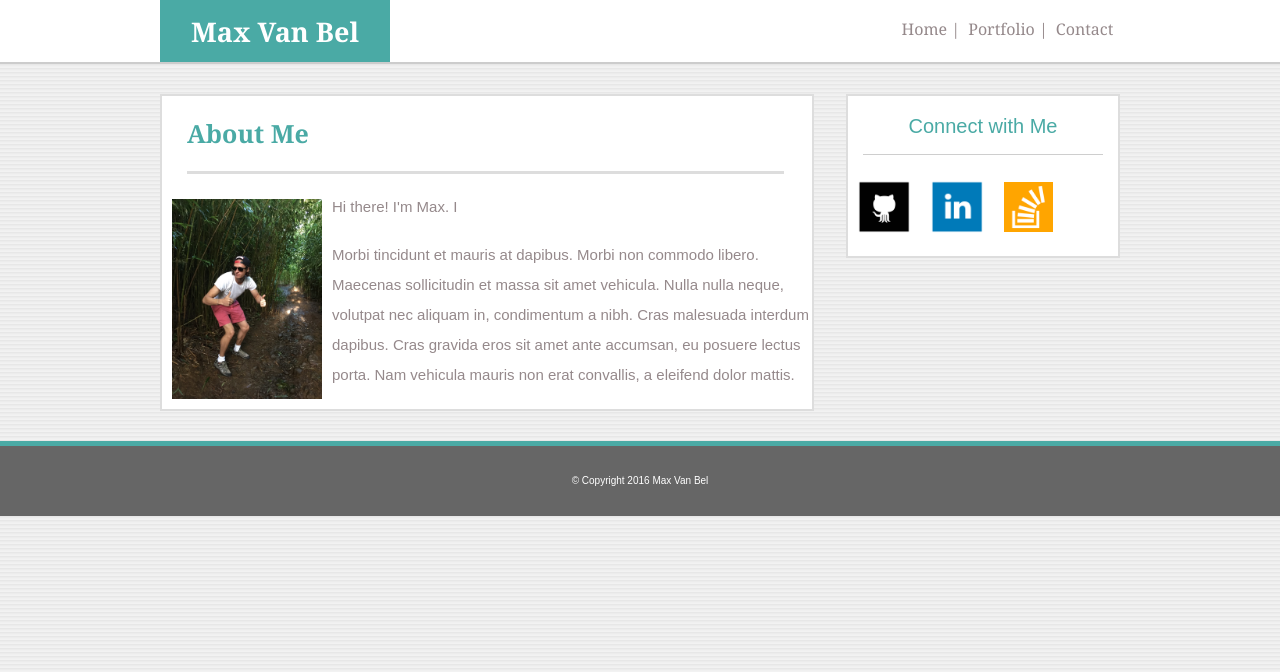
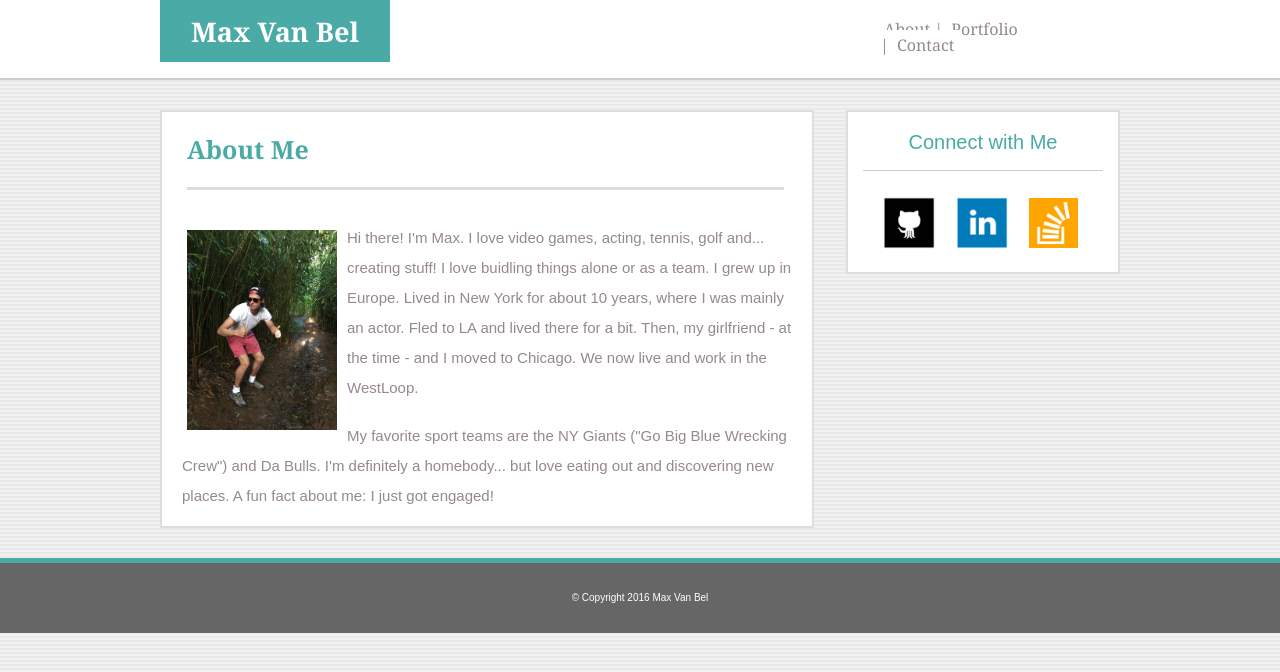
Before and after one commit to mdvb1001/Basic-Portfolio, a PHP site: page / in a window 1280 px wide. Shown: the top 672 px of the page. Run offline with PHP 8.4, Linux system fonts and the light colour scheme.

Commit message:
final final

```diff
--- a/assets/css/style.css
+++ b/assets/css/style.css
@@ -40,7 +40,7 @@
 
 
 .nav {
-    margin-left: 737.5px;
+    margin-left: 720px;
     margin-top: 0px;
     padding-top: 21px;
     padding-bottom: 25px;
@@ -83,10 +83,13 @@
     color: #4aaaa5;
     padding: 25px 0px 25px 0px;
     margin-left: 25px;
-    border-bottom: 3px solid #dddddd;
+    border-bottom: 3px solid #dddddd
+}
 
+.center {
+    padding: 15px;
+}
 
-}
 
 .first-pic {
     float: left;
@@ -134,14 +137,21 @@
     font-size: 20px;
     color: #4aaaa5;
 }
+.all-icons {
+    margin-left: 25px;
+}
 
 .icon {
+    height: 55px;
+    width: 55px;
     float: left;
     padding: 9px;
     margin: 0 auto;
 }
 
-#special {
+.special {
+    height: 49.5px;
+    width: 49.5px;
     float: left;
     padding-top: 12px;
     margin-left: 9.75px;
@@ -167,19 +177,6 @@
 
 }
 
-/* .form is similar to .content for index and portfolio ...
-should probably delete this selector... */
-
-.form {
-    float: left;
-    width: 650px;
-    border: 2px solid #dddddd;
-    overflow: hidden;
-    background: white;
-    padding-top: 50px;
-    margin-bottom: 30px;
-    padding: 10px 10px 0px 10px;
-}
 
 textarea {
     width: 100%;
@@ -195,8 +192,7 @@
 }
 
 .square {
-    margin-left: 10px;
-    margin-right: 10px;
+    padding: 0px 25px 0px 25px;
 }
 
 .five-pics {
--- a/contact.html
+++ b/contact.html
@@ -20,7 +20,9 @@
   <section class="buzz">
       <aside class="side">
         <div class=side-title>Connect with Me</div>
-          <a href="https://github.com/mdvb1001" target="_blank"><img class="icon" src="assets/images/1475661936_github_square_black.png" alt="github" width="55px" height="55px"></a><a href="https://www.linkedin.com/in/max-van-bel-75152211?authType=NAME_SEARCH&authToken=GFng&locale=en_US&trk=tyah&trkInfo=clickedVertical%3Amynetwork%2CclickedEntityId%3A40107949%2CauthType%3ANAME_SEARCH%2Cidx%3A1-1-1%2CtarId%3A1475730710819%2Ctas%3Amax" target="_blank"><img class="icon" src="assets/images/1475661922_linkedin_square_color.png" alt="linkedin" width="55px" height="55px"></a><a href="http://stackoverflow.com/users/6719957/user6719957" target="_blank"><img id="special" src="assets/images/1475661878_stackoverflow.png" alt="stackoverflow" width="49.5px" height="49.5px"></a>
+          <div class=all-icons>
+            <a href="https://github.com/mdvb1001" target="_blank"><img class="icon" src="assets/images/1475661936_github_square_black.png" alt="github"></a><a href="https://www.linkedin.com/in/max-van-bel-75152211?authType=NAME_SEARCH&authToken=GFng&locale=en_US&trk=tyah&trkInfo=clickedVertical%3Amynetwork%2CclickedEntityId%3A40107949%2CauthType%3ANAME_SEARCH%2Cidx%3A1-1-1%2CtarId%3A1475730710819%2Ctas%3Amax" target="_blank"><img class="icon" src="assets/images/1475661922_linkedin_square_color.png" alt="linkedin"></a><a href="http://stackoverflow.com/users/6719957/user6719957" target="_blank"><img class="special" src="assets/images/1475661878_stackoverflow.png" alt="stackoverflow"></a>
+          </div>
       </aside>
       <form class="content">
         <h1 class="container-2">Contact</h1>
--- a/index.html
+++ b/index.html
@@ -1,7 +1,7 @@
 <!DOCTYPE html>
 <html>
 <head>
-<title>Home Page</title>
+  <title>Home Page</title>
   <link rel="stylesheet" type="text/css" href="assets/css/reset.css">
   <link rel="stylesheet" type="text/css" href="assets/css/style.css">
 </head>
@@ -12,7 +12,7 @@
     <div class="header">
     <h1 class="container">Max Van Bel</h1>
     <ul class="nav">
-      <li class="nav-element"><a class="nav-link" href="index.html">Home |</a></li><li class="nav-element"><a class="nav-link" href="portfolio.html">Portfolio |</a></li><li class="nav-element"><a class="nav-link" href="contact.html">Contact</a></li>
+      <li class="nav-element"><a class="nav-link" href="index.html">About |</a></li><li class="nav-element"><a class="nav-link" href="portfolio.html">Portfolio |</a></li><li class="nav-element"><a class="nav-link" href="contact.html">Contact</a></li>
     </ul>
     </div>
   </header>
@@ -20,12 +20,16 @@
   <section class="buzz">
       <aside class="side">
         <div class=side-title>Connect with Me</div>
-          <a href="https://github.com/mdvb1001" target="_blank"><img class="icon" src="assets/images/1475661936_github_square_black.png" alt="github" width="55px" height="55px"></a><a href="https://www.linkedin.com/in/max-van-bel-75152211?authType=NAME_SEARCH&authToken=GFng&locale=en_US&trk=tyah&trkInfo=clickedVertical%3Amynetwork%2CclickedEntityId%3A40107949%2CauthType%3ANAME_SEARCH%2Cidx%3A1-1-1%2CtarId%3A1475730710819%2Ctas%3Amax" target="_blank"><img class="icon" src="assets/images/1475661922_linkedin_square_color.png" alt="linkedin" width="55px" height="55px"></a><a href="http://stackoverflow.com/users/6719957/user6719957" target="_blank"><img id="special" src="assets/images/1475661878_stackoverflow.png" alt="stackoverflow" width="49.5px" height="49.5px"></a>
+          <div class=all-icons>
+            <a href="https://github.com/mdvb1001" target="_blank"><img class="icon" src="assets/images/1475661936_github_square_black.png" alt="github"></a><a href="https://www.linkedin.com/in/max-van-bel-75152211?authType=NAME_SEARCH&authToken=GFng&locale=en_US&trk=tyah&trkInfo=clickedVertical%3Amynetwork%2CclickedEntityId%3A40107949%2CauthType%3ANAME_SEARCH%2Cidx%3A1-1-1%2CtarId%3A1475730710819%2Ctas%3Amax" target="_blank"><img class="icon" src="assets/images/1475661922_linkedin_square_color.png" alt="linkedin"></a><a href="http://stackoverflow.com/users/6719957/user6719957" target="_blank"><img class="special" src="assets/images/1475661878_stackoverflow.png" alt="stackoverflow"></a>
+          </div>
       </aside>
       <div class="content">
         <h1 class="container-2">About Me</h1>
-          <img class="first-pic" src="assets/images/IMG_0061.jpg" alt="two thumbs up" width="150px" height="200px">
-          <p class="para">Hi there! I'm Max. I</p><p class="para"> Morbi tincidunt et mauris at dapibus. Morbi non commodo libero. Maecenas sollicitudin et massa sit amet vehicula. Nulla nulla neque, volutpat nec aliquam in, condimentum a nibh. Cras malesuada interdum dapibus. Cras gravida eros sit amet ante accumsan, eu posuere lectus porta. Nam vehicula mauris non erat convallis, a eleifend dolor mattis.</p>
+          <div class="center">
+            <img class="first-pic" src="assets/images/IMG_0061.jpg" alt="two thumbs up" width="150px" height="200px">
+            <p class="para">Hi there! I'm Max. I love video games, acting, tennis, golf and... creating stuff! I love buidling things alone or as a team. I grew up in Europe. Lived in New York for about 10 years, where I was mainly an actor. Fled to LA and lived there for a bit. Then, my girlfriend - at the time - and I moved to Chicago. We now live and work in the WestLoop.</p><p class="para">My favorite sport teams are the NY Giants ("Go Big Blue Wrecking Crew") and Da Bulls. I'm definitely a homebody... but love eating out and discovering new places. A fun fact about me: I just got engaged!</p>
+          </div>
     </div>
   </section>
 
```
Also changed, not shown: portfolio.html (+4 -7 lines).
